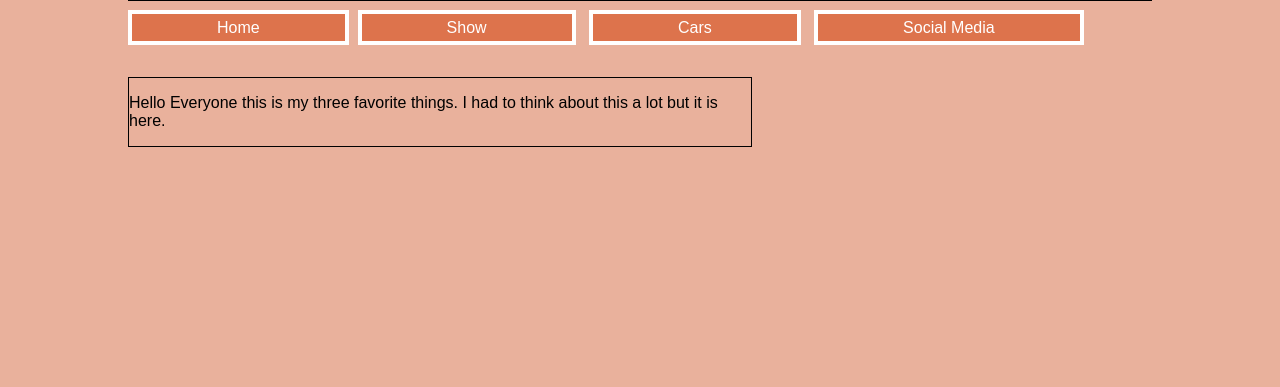
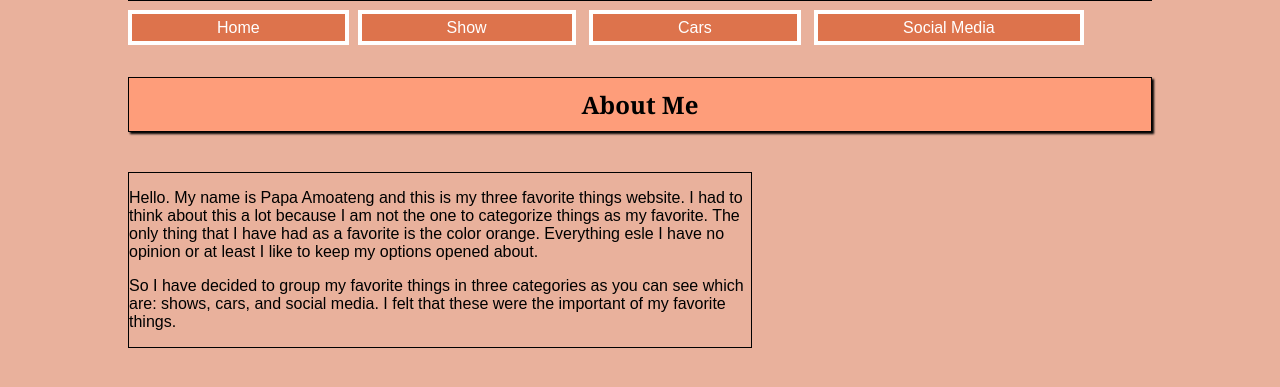
Before and after one commit to paamoateng/CSIT-121-Web-Standards, a plain HTML site: page Project1/index.html in a window 1280 px wide. Shown: the part 115-502 px from the top of the page. Drawn offline with Linux system fonts and the light colour scheme.

Commit message:
Add files via upload

```diff
--- a/Project1/index.html
+++ b/Project1/index.html
@@ -14,5 +14,7 @@
  		<a href="index.html">Home</a>  &nbsp;<a href="movies.html">Show</a>  &nbsp; <a href="cars.html">Cars</a>  &nbsp; <a href="media.html">Social Media</a>
  	</nav>
  	<main>
- 		<div>
- 			<p>Hello Everyone this is my three favorite things. I had to think about this a lot but it is here.</p>
+ 		<h2>About Me</h2>
+ 		<div class="home">
+ 			<p>Hello. My name is Papa Amoateng and this is my three favorite things website. I had to think about this a lot because I am not the one to categorize things as my favorite. The only thing that I have had as a favorite is the color orange. Everything esle I have no opinion or at least I like to keep my options opened about. </p>
+ 			<p>So I have decided to group my favorite things in three categories as you can see which are: shows, cars, and social media. I felt that these were the important of my favorite things.
```
